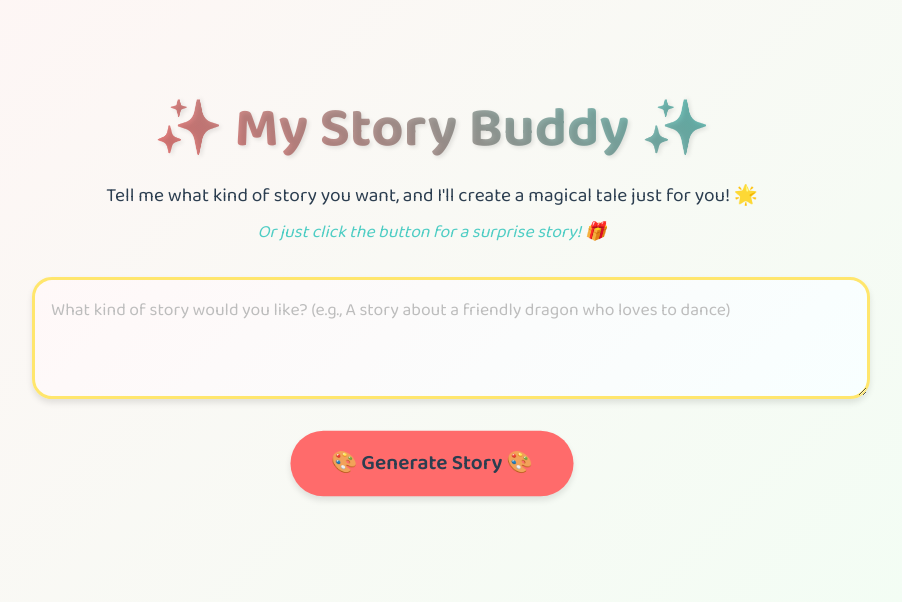
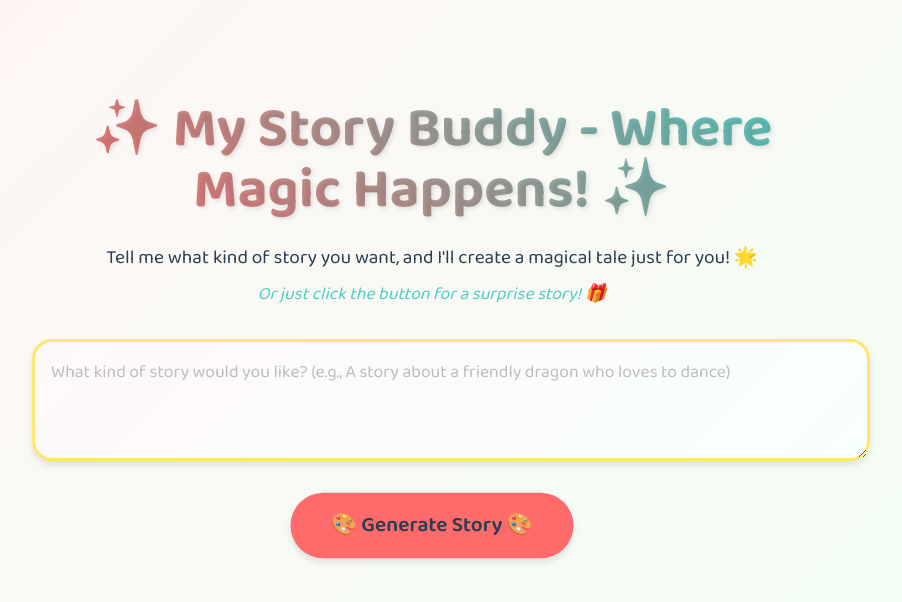
Before and after one commit to manishjain-py/my-story-buddy-frontend, a React (Vite) app: page / in a window 1280 px wide. Shown: the top 602 px of the page, without its empty margins (208-1110 px from the left). Built offline with nearby package versions, Linux system fonts and the light colour scheme.

Commit message:
Update main title to be more engaging

```diff
--- a/cloudfront-config.json
+++ b/cloudfront-config.json
@@ -2,7 +2,7 @@
   "Comment": "My Story Buddy CloudFront Distribution",
   "Origins": {
     "S3Origin": {
-      "DomainName": "YOUR-S3-BUCKET-NAME.s3.amazonaws.com",
+      "DomainName": "my-story-buddy-frontend.s3.amazonaws.com",
       "S3OriginConfig": {
         "OriginAccessIdentity": "origin-access-identity/cloudfront/YOUR-OAI-ID"
       }
--- a/src/App.jsx
+++ b/src/App.jsx
@@ -67,7 +67,7 @@ function App() {
 
   return (
     <div className="container">
-      <h1>✨ My Story Buddy ✨</h1>
+      <h1>✨ My Story Buddy - Where Magic Happens! ✨</h1>
       <p>Tell me what kind of story you want, and I'll create a magical tale just for you! 🌟</p>
       <p className="subtitle">Or just click the button for a surprise story! 🎁</p>
       <textarea
```
